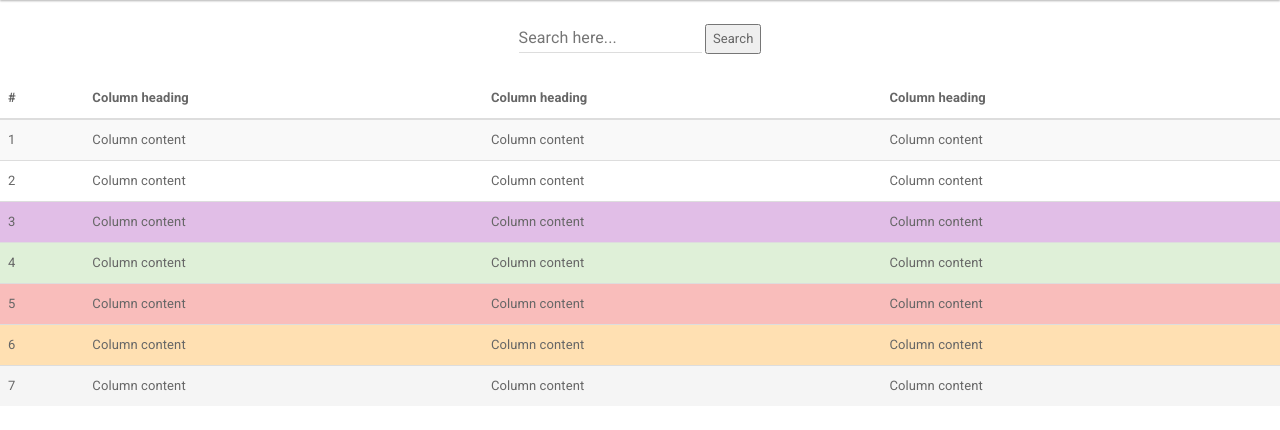
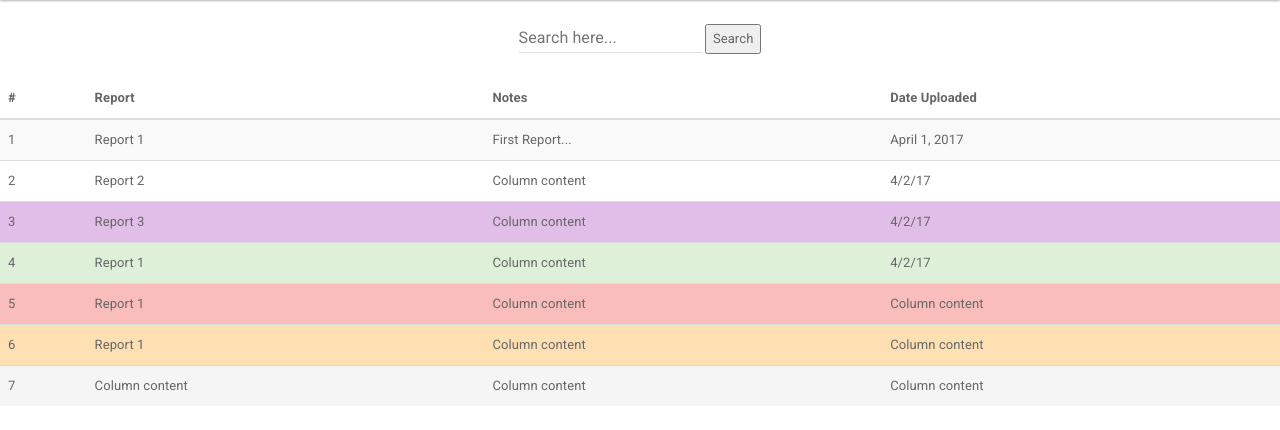
Before and after one commit to ashleypnguyen/cs3240-s17-team20, a Django app: page /showReport/ in a window 1280 px wide. Shown: the part 64-494 px from the top of the page. Run offline with Django 3.2, Linux system fonts and the light colour scheme; some libraries are stand-ins or nearby versions.

Commit message:
show reports and search bar

```diff
--- a/UserGroupForms/templates/showReport.html
+++ b/UserGroupForms/templates/showReport.html
@@ -25,45 +25,45 @@
   <thead>
     <tr>
       <th>#</th>
-      <th>Column heading</th>
-      <th>Column heading</th>
-      <th>Column heading</th>
+      <th>Report</th>
+      <th>Notes</th>
+      <th>Date Uploaded</th>
     </tr>
   </thead>
   <tbody>
     <tr>
       <td>1</td>
-      <td>Column content</td>
-      <td>Column content</td>
-      <td>Column content</td>
+      <td>Report 1</td>
+      <td>First Report...</td>
+      <td>April 1, 2017</td>
     </tr>
     <tr>
       <td>2</td>
+      <td>Report 2</td>
       <td>Column content</td>
-      <td>Column content</td>
-      <td>Column content</td>
+      <td>4/2/17</td>
     </tr>
     <tr class="info">
       <td>3</td>
+      <td>Report 3</td>
       <td>Column content</td>
-      <td>Column content</td>
-      <td>Column content</td>
+      <td>4/2/17</td>
     </tr>
     <tr class="success">
       <td>4</td>
+      <td>Report 1</td>
       <td>Column content</td>
-      <td>Column content</td>
-      <td>Column content</td>
+      <td>4/2/17</td>
     </tr>
     <tr class="danger">
       <td>5</td>
-      <td>Column content</td>
+      <td>Report 1</td>
       <td>Column content</td>
       <td>Column content</td>
     </tr>
     <tr class="warning">
       <td>6</td>
-      <td>Column content</td>
+      <td>Report 1</td>
       <td>Column content</td>
       <td>Column content</td>
     </tr>
```
